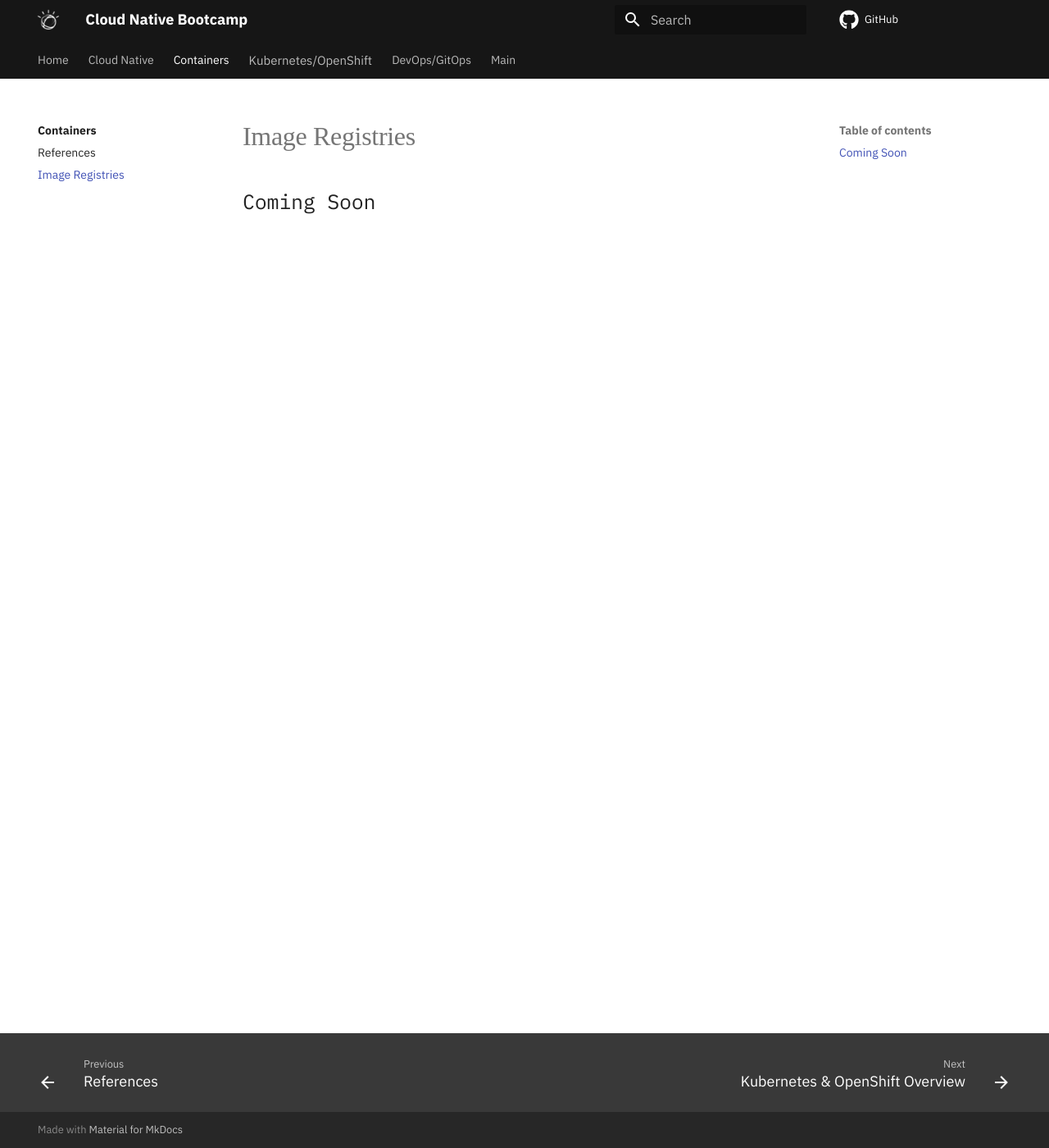
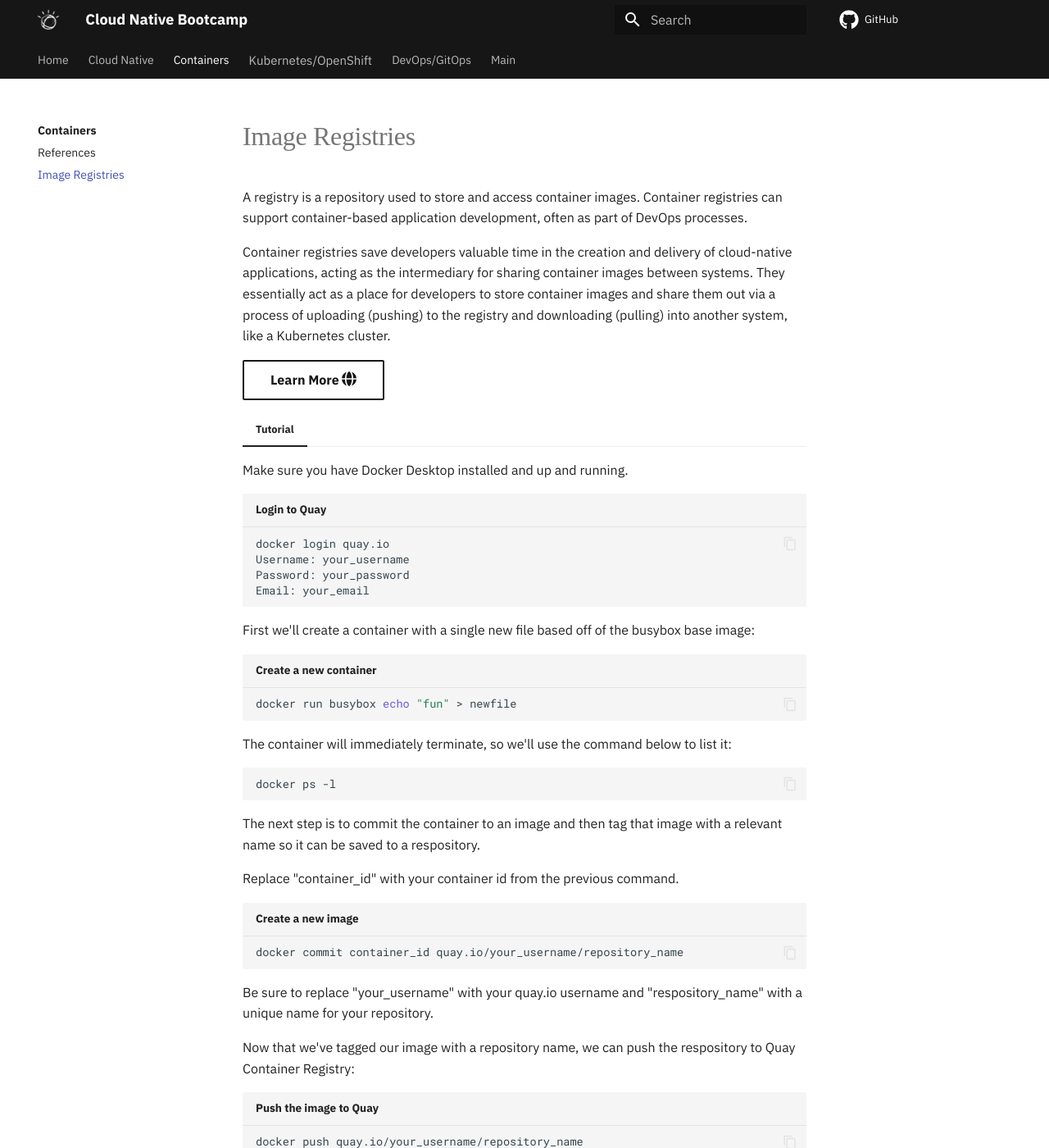
Before and after one commit to ibm-cloud-architecture/cloud-native-bootcamp, an MkDocs documentation site: the page built from docs/containers/imageregistry.md, in a window 1280 px wide and 1400 px high. Shown: the whole window at 82% size. Built offline with MkDocs 1.6.1 and Material for MkDocs 9.7.7, drawn with Linux system fonts in a browser that asks for light colours; some web fonts are replaced; comment, search, counter and statistics services are not loaded; some of the changed text lies outside the part shown.

Commit message:
update to image registry

````diff
--- a/docs/containers/imageregistry.md
+++ b/docs/containers/imageregistry.md
@@ -1,3 +1,44 @@
 # Image Registries
 
-## Coming Soon
+A registry is a repository used to store and access container images. Container registries can support container-based application development, often as part of DevOps processes.
+
+Container registries save developers valuable time in the creation and delivery of cloud-native applications, acting as the intermediary for sharing container images between systems. They essentially act as a place for developers to store container images and share them out via a process of uploading (pushing) to the registry and downloading (pulling) into another system, like a Kubernetes cluster.
+
+[Learn More :fontawesome-solid-globe:](https://www.redhat.com/en/topics/cloud-native-apps/what-is-a-container-registry){ .md-button target="_blank"}
+
+=== "Tutorial"
+
+      Make sure you have Docker Desktop installed and up and running.
+
+      ``` Bash title="Login to Quay"
+      docker login quay.io
+      Username: your_username
+      Password: your_password
+      Email: your_email
+      ```
+
+      First we'll create a container with a single new file based off of the busybox base image:
+      ``` Bash title="Create a new container"
+      docker run busybox echo "fun" > newfile
+      ```
+      The container will immediately terminate, so we'll use the command below to list it:
+      ```
+      docker ps -l
+      ```
+      The next step is to commit the container to an image and then tag that image with a relevant name so it can be saved to a respository.
+
+      Replace "container_id" with your container id from the previous command.
+      ``` Bash title="Create a new image"
+      docker commit container_id quay.io/your_username/repository_name
+      ```
+      Be sure to replace "your_username" with your quay.io username and "respository_name" with a unique name for your repository.
+
+      Now that we've tagged our image with a repository name, we can push the respository to Quay Container Registry:
+      ``` Bash title="Push the image to Quay"
+      docker push quay.io/your_username/repository_name
+      ```
+      Your respository has now been pushed to Quay Container Registry!
+
+      To view your repository, click on the button below:
+
+      [Repositories](https://quay.io/repository/){ .md-button target="_blank"}
````
